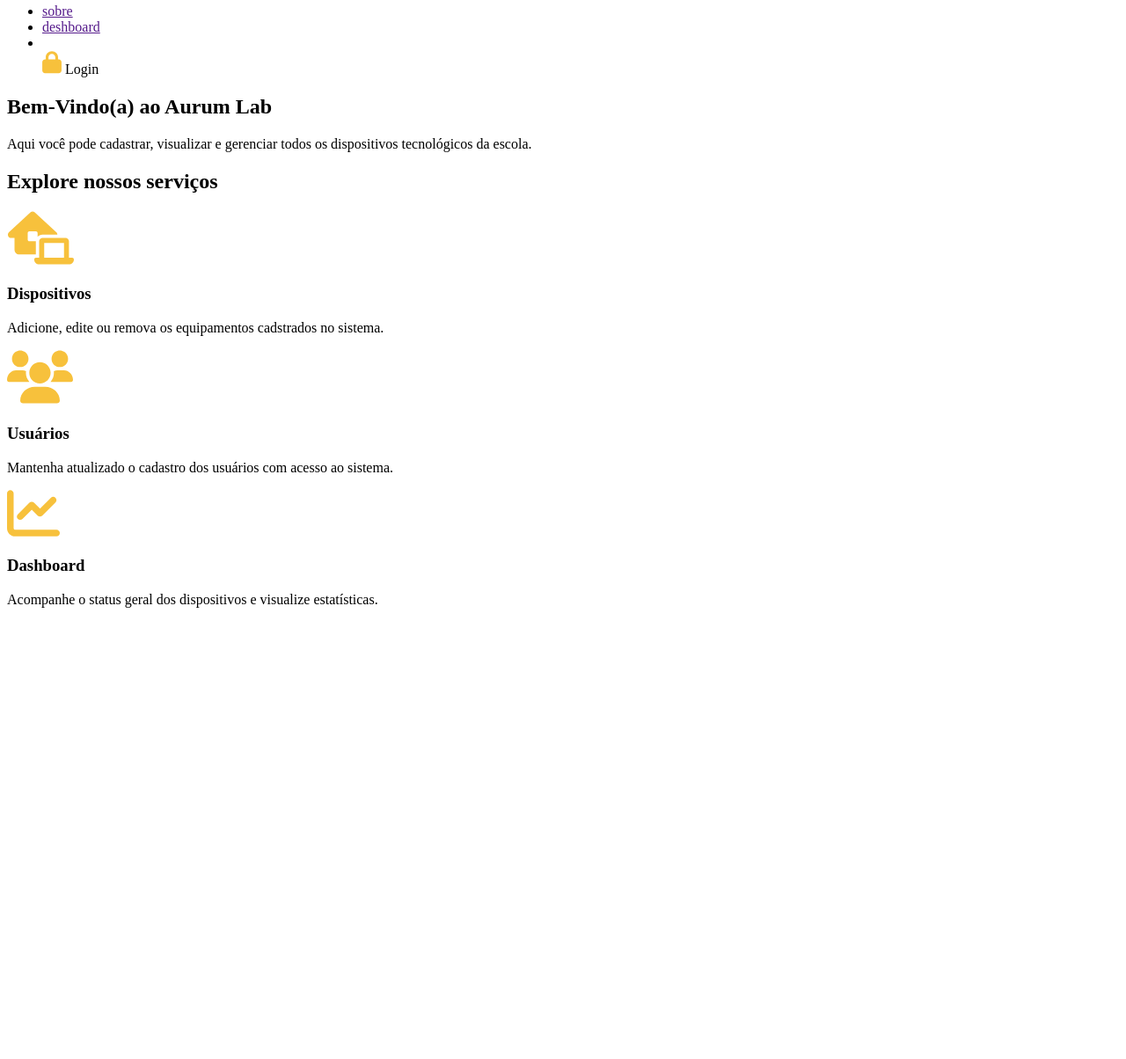
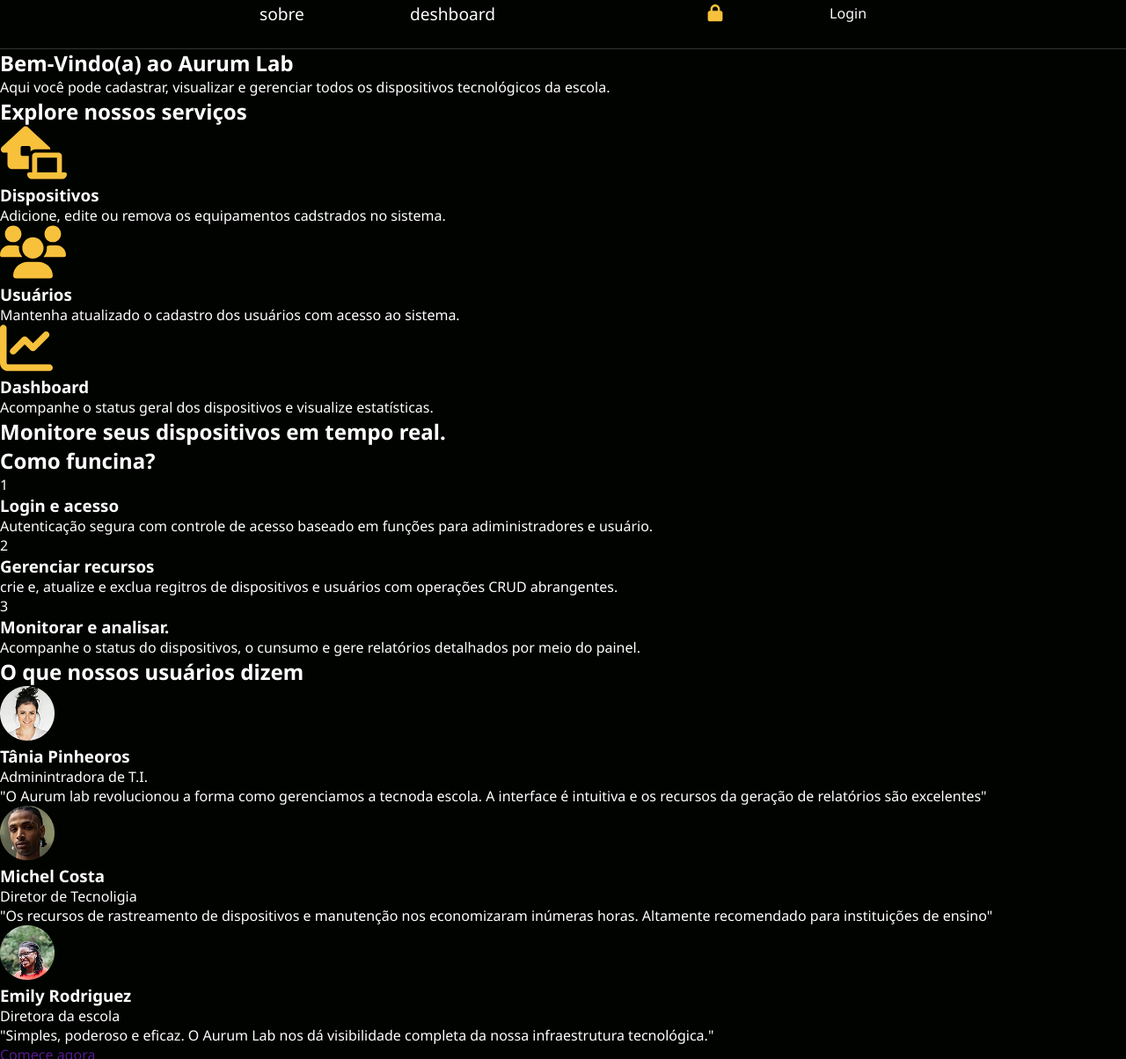
Before and after one commit to Nando0607/Projeto-Aurum, a plain HTML site: page index.html in a window 1280 px wide. Shown: the part 106-1310 px from the top of the page at 88% size. Before the commit the page ends 813 px from the top, so only its background shows below. Drawn offline with Linux system fonts and the light colour scheme.

Commit message:
codigo com erro

```diff
--- a/index.html
+++ b/index.html
@@ -5,6 +5,7 @@
     <meta charset="UTF-8">
     <meta name="viewport" content="width=device-width, initial-scale=1.0">
     <title>Aurum lab - Home</title>
+   <link rel="stylesheet" href="styles/styles.css">
 </head>
 
 <body>
@@ -56,7 +57,103 @@
                 </div>
             </div>
         </section>
+        <!--Seção Monitoramento-->
+        <section class="secao-monitoramento">
+            <h2 class="titulo-banner-meio">Monitore seus dispositivos em tempo real.</h2>
+        </section>
+        <!--Secao como funcina-->
+        <section class="secao-como-funciona">
+            <div class="cabecalho-secao">
+                <h2 class="titulo-secao">Como funcina?</h2>
+                <span class="linha-decorativa"></span>
+            </div>
+            <div class="grade-passos">
+                <div class="passo">
+                    <span class="numro-passo">1</span>
+                    <h3 class="titulo-passo">Login e acesso</h3>
+                    <p class="texto-passo">Autenticação segura com controle de acesso baseado em funções para
+                        adiministradores e usuário.</p>
+                </div>
+                <div class="passo">
+                    <span class="numero-passo">2</span>
+                    <h3 class="titulo-passo">Gerenciar recursos</h3>
+                    <p class="texto-passo">crie e, atualize e exclua regitros de dispositivos e usuários com operações
+                        CRUD abrangentes.</p>
+                </div>
+                <div class="passo">
+                    <span class="numero-passo">3</span>
+                    <h3 class="titulo-passo">Monitorar e analisar.</h3>
+                    <p class="texto-passo">Acompanhe o status do dispositivos, o cunsumo e gere relatórios detalhados
+                        por meio do painel.</p>
+                </div>
+            </div>
+        </section>
+        <!-- Seção Depoimento -->
+        <section class="secao-depoimentos">
+            <div class="cabecalho-secao">
+                <h2 class="titulos-secao">O que nossos usuários dizem</h2>
+                <span class="linha-decorativa"></span>
+            </div>
+            <div class="grade-depoimento">
+                <div class="depoimentto">
+                    <div class="Topo-depoimento">
+                        <img class="foto-usuario" src="assets/assets/img/img-user1.png" alt="">
+                        <div>
+                            <h3 class="nome-usuario">Tânia Pinheoros</h3>
+                            <p class="cargo-uuario">Adminintradora de T.I.</p>
+                        </div>
+                    </div>
+                    <p class="texto-depoimento">"O Aurum lab revolucionou a forma como gerenciamos a tecnoda escola. A
+                        interface é intuitiva e os recursos da geração de relatórios são excelentes"</p>
+                </div>
+                <div class="depoimentto">
+                    <div class="Topo-depoimento">
+                        <img class="foto-usuario" src="assets/assets/img/img-user2.png" alt="">
+                        <div>
+                            <h3 class="nome-usuario">Michel Costa</h3>
+                            <p class="cargo-uuario">Diretor de Tecnoligia</p>
+                        </div>
+                    </div>
+                    <p class="texto-depoimento">"Os recursos de rastreamento de dispositivos e manutenção nos
+                        economizaram inúmeras horas. Altamente recomendado para instituições de ensino"</p>
+                </div>
+                <div class="depoimentto">
+                    <div class="Topo-depoimento">
+                        <img class="foto-usuario" src="assets/assets/img/img-user3.png" alt="">
+                        <div>
+                            <h3 class="nome-usuario">Emily Rodriguez</h3>
+                            <p class="cargo-uuario">Diretora da escola</p>
+                        </div>
+                    </div>
+                    <p class="texto-depoimento">"Simples, poderoso e eficaz. O Aurum Lab nos dá visibilidade completa da
+                        nossa infraestrutura tecnológica."</p>
+                </div>
+            </div>
+            <a href="" class="botao-primario">Começe agora</a>
+        </section>
     </main>
+    <!-- Rodapé -->
+    <footer class="rodape">
+        <div class="rodape-conteudo">
+            <a href="#">
+                <img src="assets/assets/img/logo-horizontal.svg" alt="" class="logo-rodape">
+            </a>
+            <nav>
+                <ul class="lista-rodape">
+                    <li><a href="#">Home</a></li>
+                    <li><a href="#">Sobre</a></li>
+                    <li><a href="#">Preços</a></li>
+                    <li><a href="#">Parceiros</a></li>
+                    <li><a href="#">Contatos</a></li>
+                </ul>
+            </nav>
+        </div>
+        <div class="final-rodape">
+            <div class="limha-divisoria">
+                <p class="direitos">copyright© 2025 Aurum Lab | Todos os direitos reservados</p>
+            </div>
+        </div>
+    </footer>
 </body>
 
 </html>
--- /dev/null
+++ b/styles/styles.css
@@ -0,0 +1,91 @@
+@import url('https://fonts.googleapis.com/css2?family=Noto+Sans:ital,wght@0,100..900;1,100..900&display=swap');
+
+:root {
+    --fundo: #132437;
+    --bg-home: #010300;
+    --linha-decorativa: #c7cdd6;
+    --texto-suave: #b3c0cf;
+    --branco: #ffffff;
+    --amarelo: #f7c13c;
+    --borda-suave: rgba(255, 255, 255, 0.2);
+    --sombra-passo-clara: rgba(145, 145, 145, 0.2);
+    --sombra-passo-escura: rgba(0, 0, 0, 0.50);
+    --sombra-neo-clara: rgba(255, 255, 255, 0.7);
+    --sombra-neo-clara: rgba(0, 0, 0, 0.8);
+
+}
+
+* {
+    box-sizing: border-box;
+    margin: 0;
+    padding: 0;
+    font-family: "Noto Sans", sans-serif;
+
+}
+
+html {
+    scroll-behavior: smooth;
+}
+
+body {
+    color: var(--branco);
+    background-color: var(--bg-home);
+
+}
+
+.cabecalho{
+    display:flex;
+    flex-direction: column;
+    background-color: var(--fundo);
+    box-shadow: 0 1px 0 var(--borda-suave);
+
+}
+.logo{
+    width: 4%;
+}
+.barra-topo{
+    display: flex;
+    align-items: center;
+    justify-content: center;
+    padding:  40px 20px;
+    height: 10vh;
+    border-bottom: 1px solid var(--branco);
+}
+.Navegacao{
+    display: flex;
+    justify-content: center;
+    align-items: center;
+    height: 5vh;
+    padding: 40px;
+    background-color: var(--bg-home);
+}
+.Lista-Menu{
+    display: flex;
+    align-items: center;
+    justify-content: center;
+    list-style: none;
+    gap: 10%;
+    width: 100%;
+}
+
+.Lista-Menu a{
+    color: var(--branco);
+    font-size: 1.2em;
+    text-decoration: none;
+}
+
+.Lista-Menu a:hover{
+    opacity: 0.5;
+    color: ;
+}
+
+.item-login{
+    display: flex;
+    align-items: center;
+    gap: 8px;
+}
+
+.cadeado{
+    width: 20px;
+    height: 20px;
+}
```
